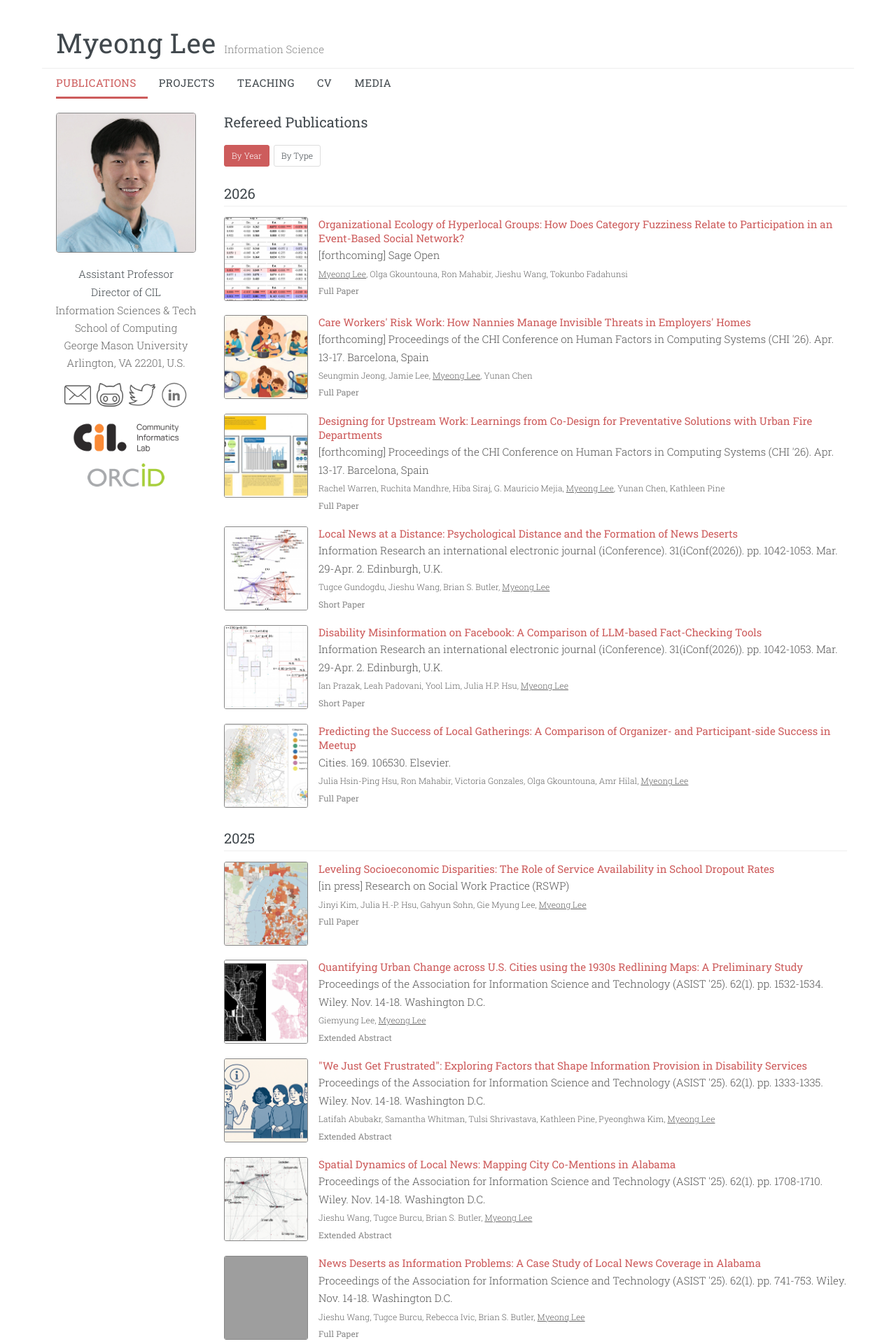
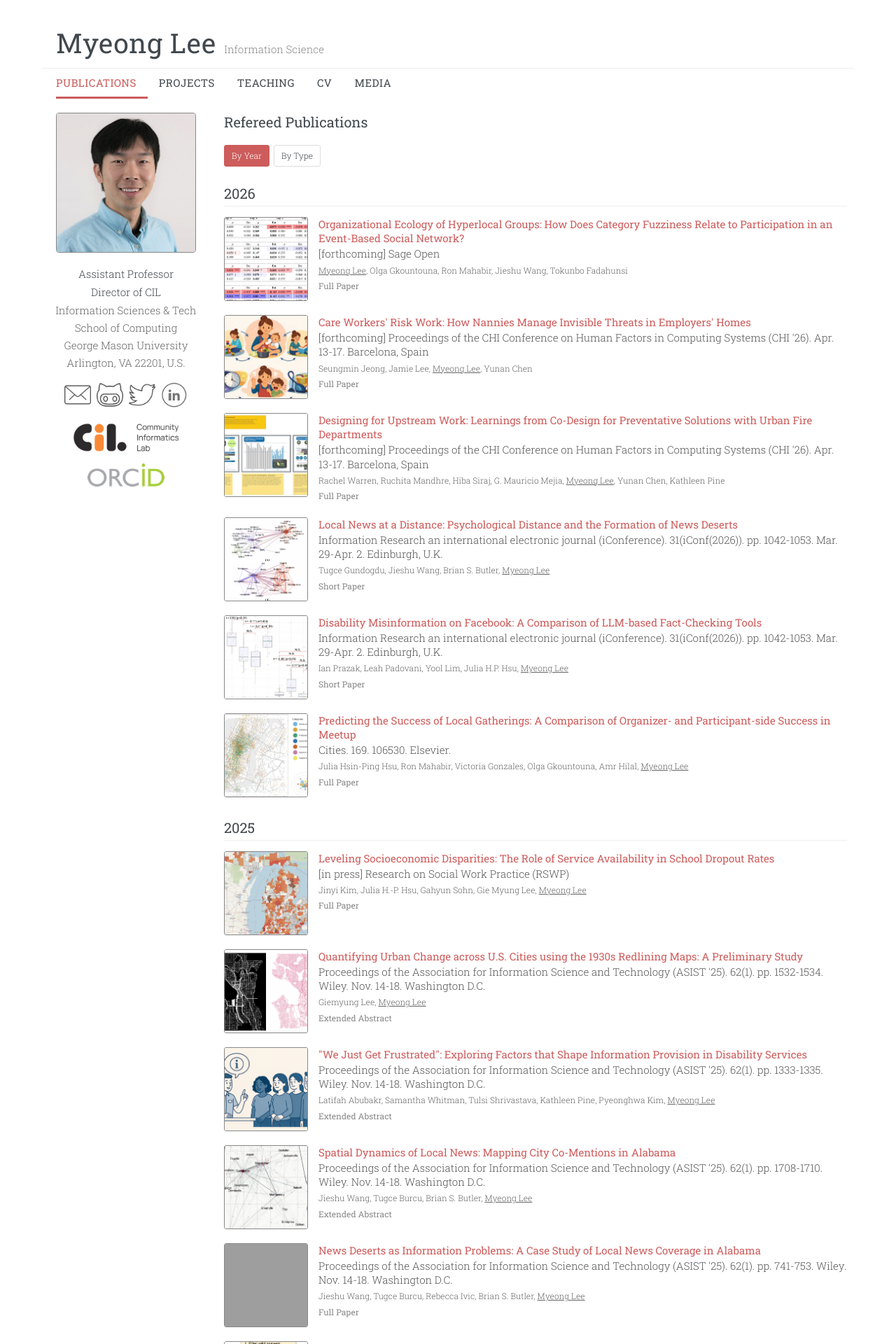
Before and after one commit to myeong/myeong.github.io, a Jekyll site: the page built from publications/index.html, in a window 1280 px wide. Shown: the top 1920 px of the page at 70% size. Built offline with Jekyll 4.4.1, drawn with Linux system fonts in a browser that asks for light colours; grey boxes are pictures that could not be loaded.

Commit message:
Match line-height for title and venue, reduce pub-tags margin
Co-Authored-By: Claude Opus 4.6 (1M context) <noreply@anthropic.com>

```diff
--- a/assets/css/style.css
+++ b/assets/css/style.css
@@ -582,6 +582,7 @@ ul, ol {
   font-size: var(--font-md);
   color: #555;
   margin-bottom: 3px;
+  line-height: 1.35;
 }
 
 .pub-authors {
@@ -593,7 +594,7 @@ ul, ol {
   display: flex;
   align-items: center;
   gap: 6px;
-  margin-top: 4px;
+  margin-top: 2px;
   flex-wrap: wrap;
 }
 
```
